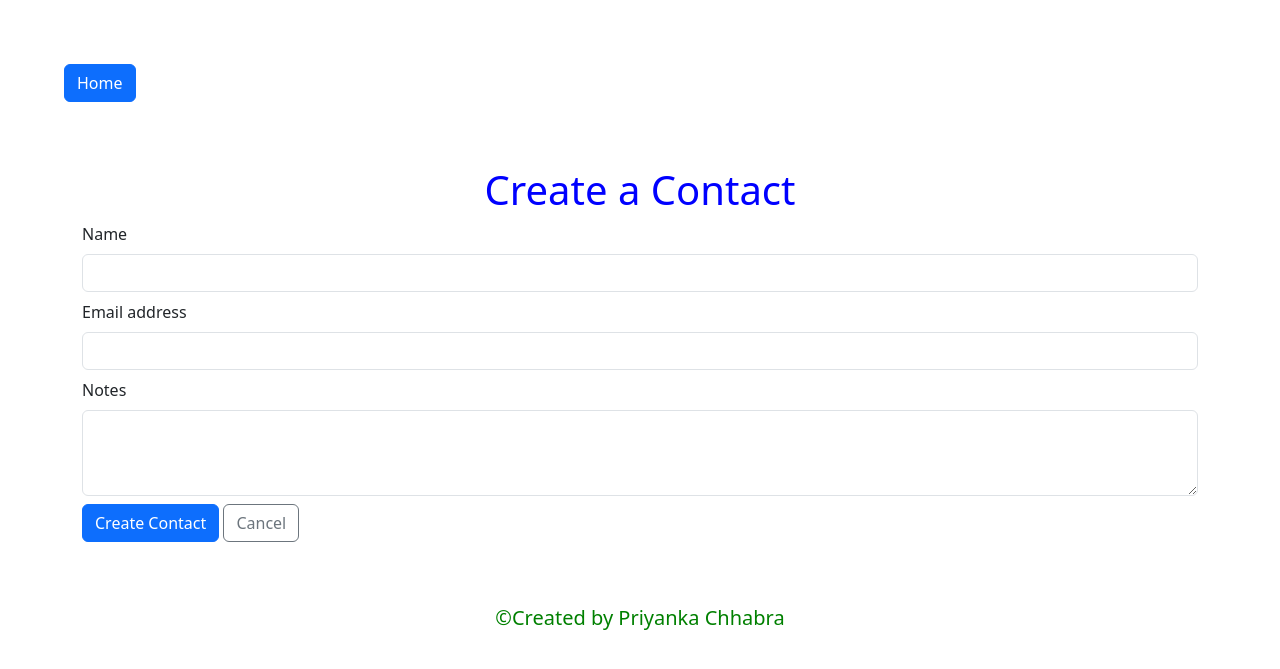
After one commit to priyankachhabra1712/priyanka_chhabra, a Django app: page /contact_add in a window 1280 px wide. The commit adds this page. Shown: the top 669 px of the page. Run offline with Django 4.2, Linux system fonts and the light colour scheme.

Commit message:
added create contact button and corresponding form

```diff
--- /dev/null
+++ b/app_cma/templates/contact_add.html
@@ -0,0 +1,31 @@
+{% extends 'base.html' %}
+
+
+{% block title %} Contact Management {% endblock %}
+
+{% block content %}
+<div class="container">
+    <h1 style="text-align: center; color: blue;" class="m-6">Create a Contact</h1>
+
+    <form method="POST">
+      {% csrf_token %}
+        <div class="mb-2">
+            <label for="name" class="form-label">Name</label>
+            <input type="text" class="form-control" id="name" name="contact_name" required>
+        </div>
+        <div class="mb-2">
+          <label for="email_cont" class="form-label">Email address</label>
+          <input type="email" class="form-control" id="email_cont" name="contact_email" aria-describedby="emailHelp" required>
+          <div id="emailHelp" class="form-text"></div>
+        </div>
+        <div class="mb-2">
+            <label for="contact_notes" class="form-label">Notes</label>
+            <textarea class="form-control" id="contact_notes" rows="3" required></textarea>
+        </div>
+        <input type="text" name="created_time" id="created_time" value="{{ created_time }}" hidden>
+        <button type="submit"  class="btn btn-primary" style="color: white;">Create Contact</button>
+        <a href="{% url 'landing_page' %}" class="btn btn-outline-secondary"  >Cancel</a>
+      </form>
+</div>
+
+{% endblock %}
--- a/app_cma/templates/landing_page.html
+++ b/app_cma/templates/landing_page.html
@@ -4,7 +4,9 @@
 
 {% block content %}
 <h1 style="text-align: center; color: blue">Contact Management</h1>
-
+<div style="display: flex; justify-content: left;">
+    <a href="{% url 'contact_add' %}" type="button" style="color: white; text-decoration: none;" class="btn btn-primary">Create a New Contact</a>
+</div>
 <div style="display: flex; justify-content: center;">
     <table class="table m-3" style="text-align: center;">
         <thead>
--- a/app_cma/urls.py
+++ b/app_cma/urls.py
@@ -3,5 +3,5 @@ from . import views
 
 urlpatterns = [
     path('', views.landing_page, name='landing_page'),
-
+    path('contact_add', views.contact_add, name='contact_add'),
     ]
--- a/app_cma/views.py
+++ b/app_cma/views.py
@@ -2,8 +2,31 @@
 from django.shortcuts import render, redirect
 from .models import Contacts
 from django.contrib import messages
-from datetime import datetime
+import datetime
 
 def landing_page(request):
     all_contacts = Contacts.objects.all()
     return render(request, 'landing_page.html', {'all_contacts': all_contacts})
+
+def create_time():
+    time = datetime.datetime.now().strftime('%b %d, %Y, %H:%M')
+    return time
+
+def landing_page(request):
+    all_contacts = Contacts.objects.all()
+    return render(request, 'landing_page.html', {'all_contacts': all_contacts})
+
+def contact_add(request):
+    if request.method == 'POST':
+        form = ContactForm(request.POST or None)
+        if form.is_valid():
+            print(form["contact_email"].value())
+            if Contacts.objects.filter(contact_email=form['contact_email'].value()):
+                messages.success(request, ('Contact with this E-mail id already exists! Please try again.'))
+                return redirect('contact_add')
+            else:
+                form.save()
+                messages.success(request, ('Contact created successfully.'))
+                return redirect('landing_page')
+    else:
+        return render(request, 'contact_add.html', {'created_time': create_time()})
```
